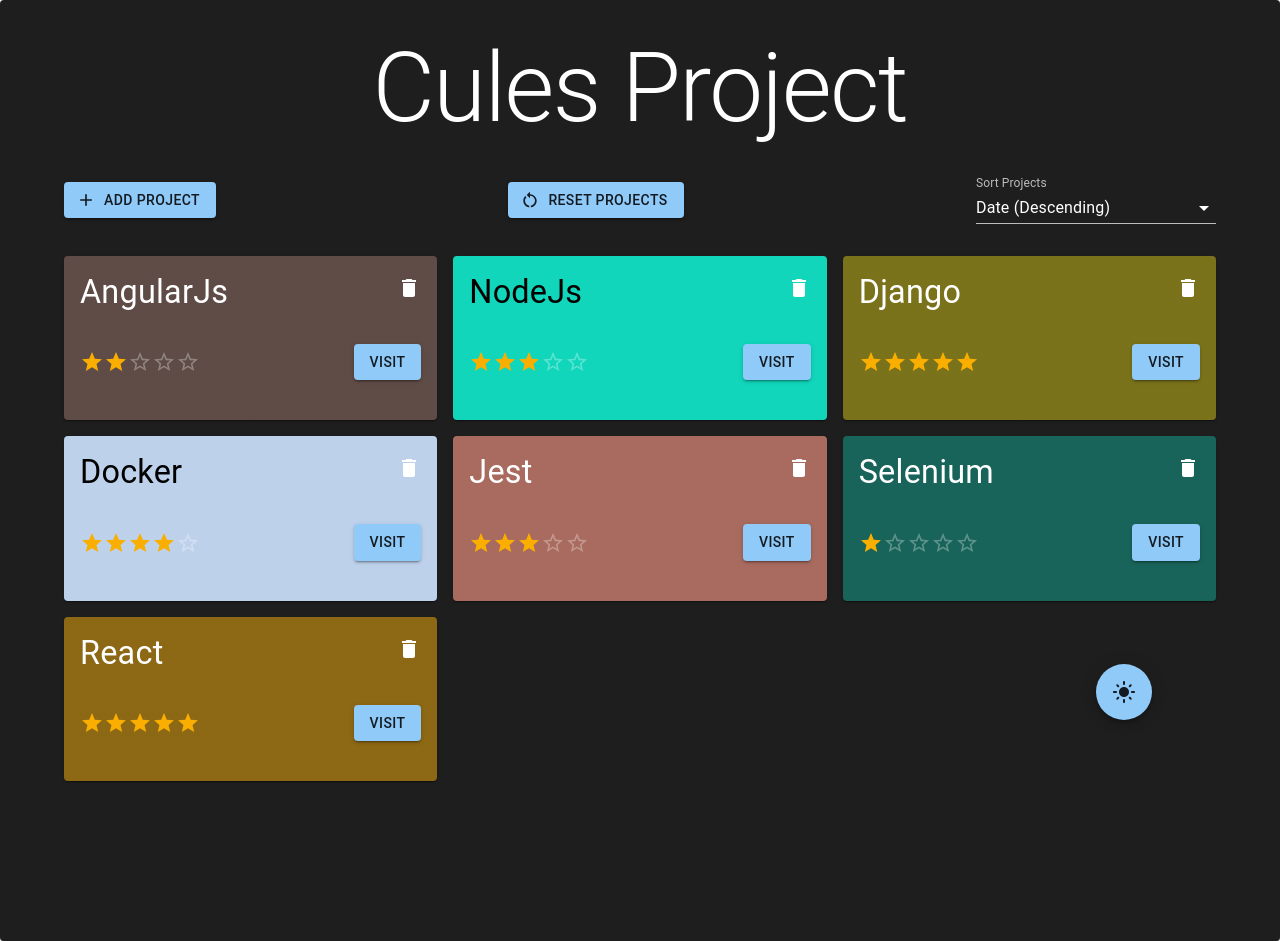
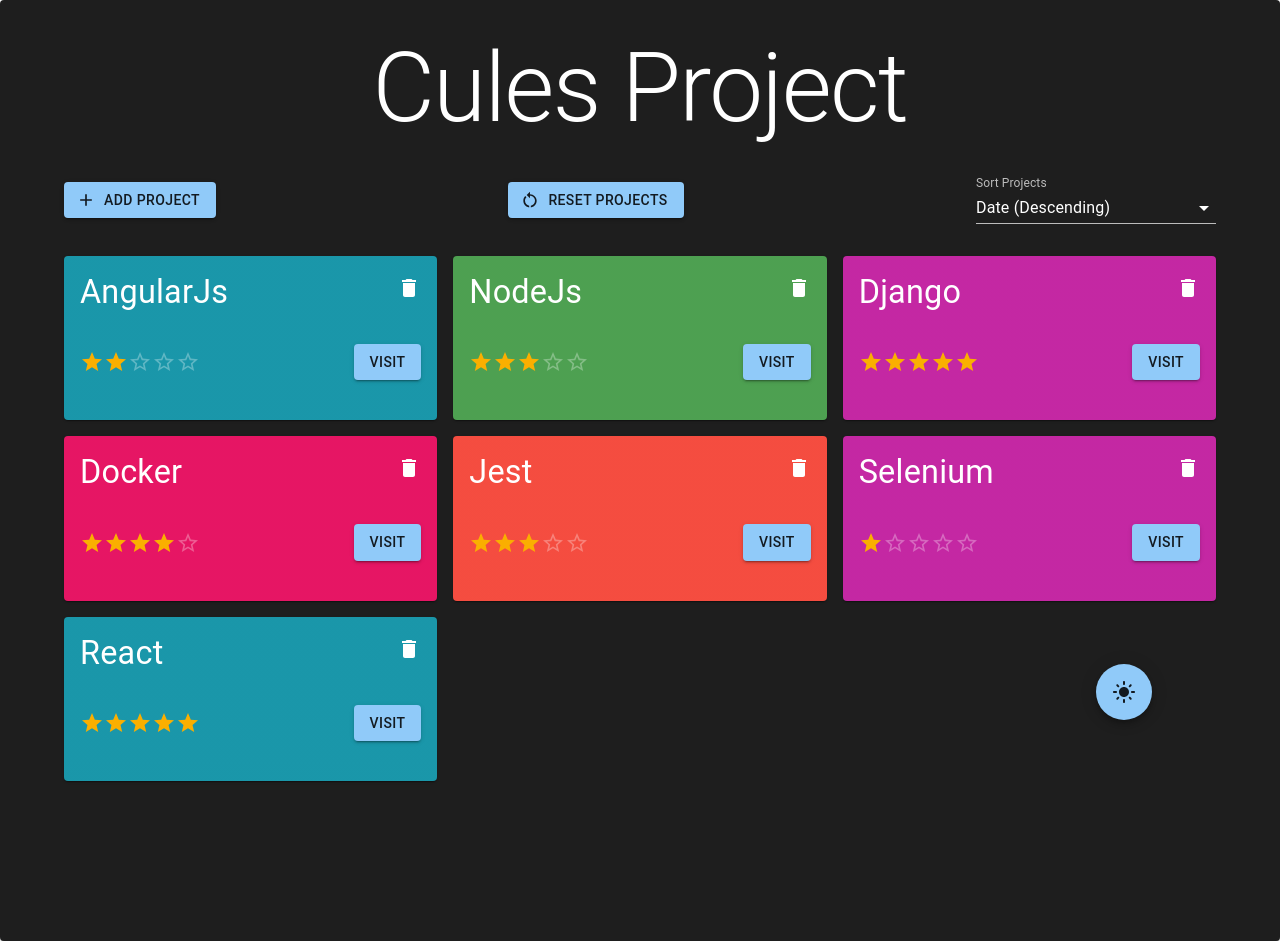
Before and after one commit to thatanjan/cules-project-assignment, a React (Create React App) app: page / in a window 1280 px wide. Built offline with nearby package versions, Linux system fonts and the light colour scheme.

Commit message:
Project bg color will come from specific color list.

```diff
--- a/src/Components/Project/ProjectCard.tsx
+++ b/src/Components/Project/ProjectCard.tsx
@@ -15,8 +15,6 @@
 
 import { useAppDispatch } from 'redux/hooks/baseHooks'
 import { deleteProject } from 'redux/reducers/projectsReducer'
-
-import getRandomColors from 'utils/getRandomColors'
 
 import DeleteProject from './DeleteProject'
 
@@ -59,12 +57,15 @@
 	)
 }
 
+const randomBgColors = ['f44336', '0e91a5', 'c11c9e', 'e5095c', '449b48']
+
 const ProjectCard = ({ name, rating, url, id }: Project) => {
-	const { backgroundColor, color } = getRandomColors()
+	const randomColor =
+		randomBgColors[Math.floor(Math.random() * randomBgColors.length)]
 
 	return (
 		<Card
-			sx={{ pb: '1rem', backgroundColor, color }}
+			sx={{ pb: '1rem', backgroundColor: `#${randomColor}`, color: 'white' }}
 			component={motion.div}
 			layout
 			initial={{
```
